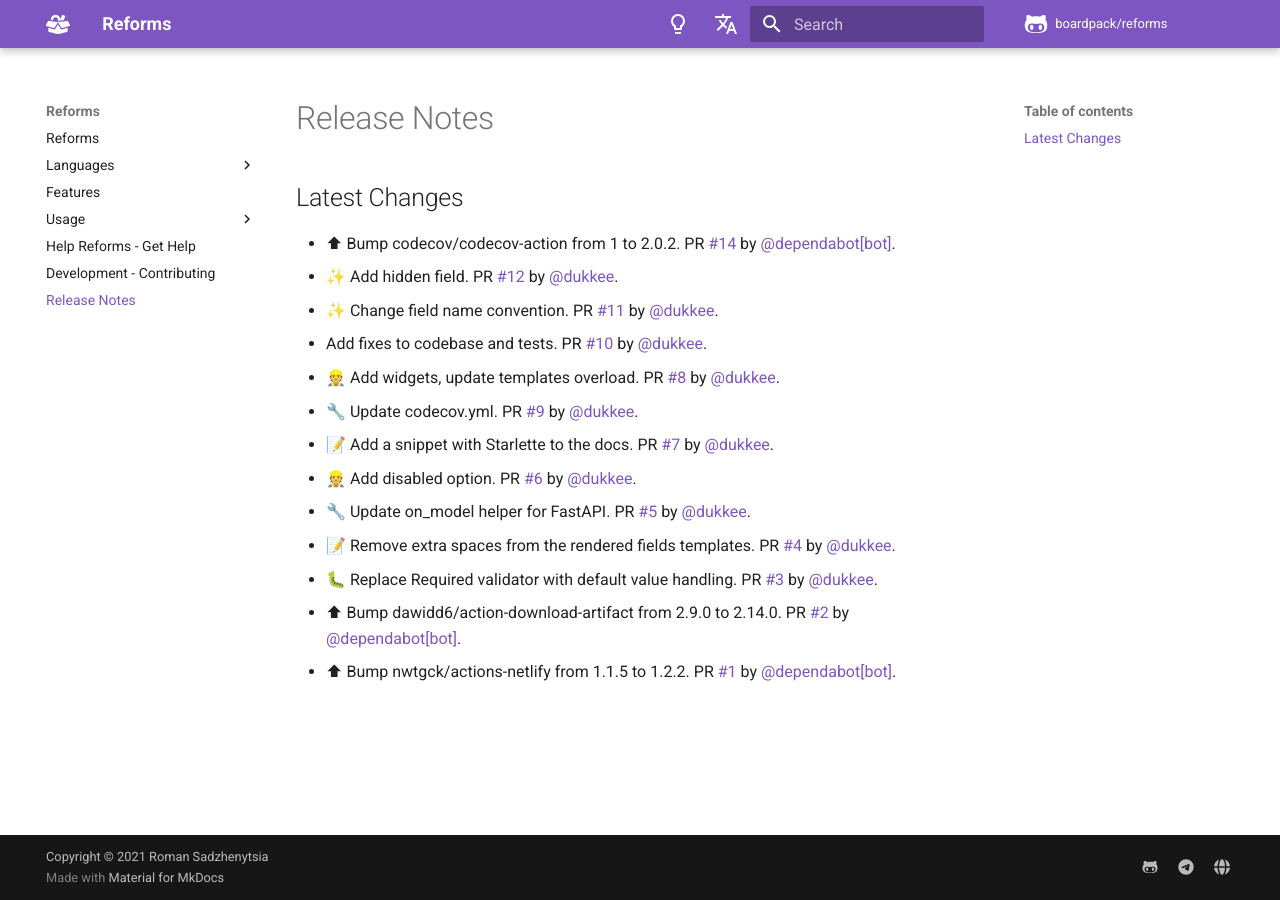
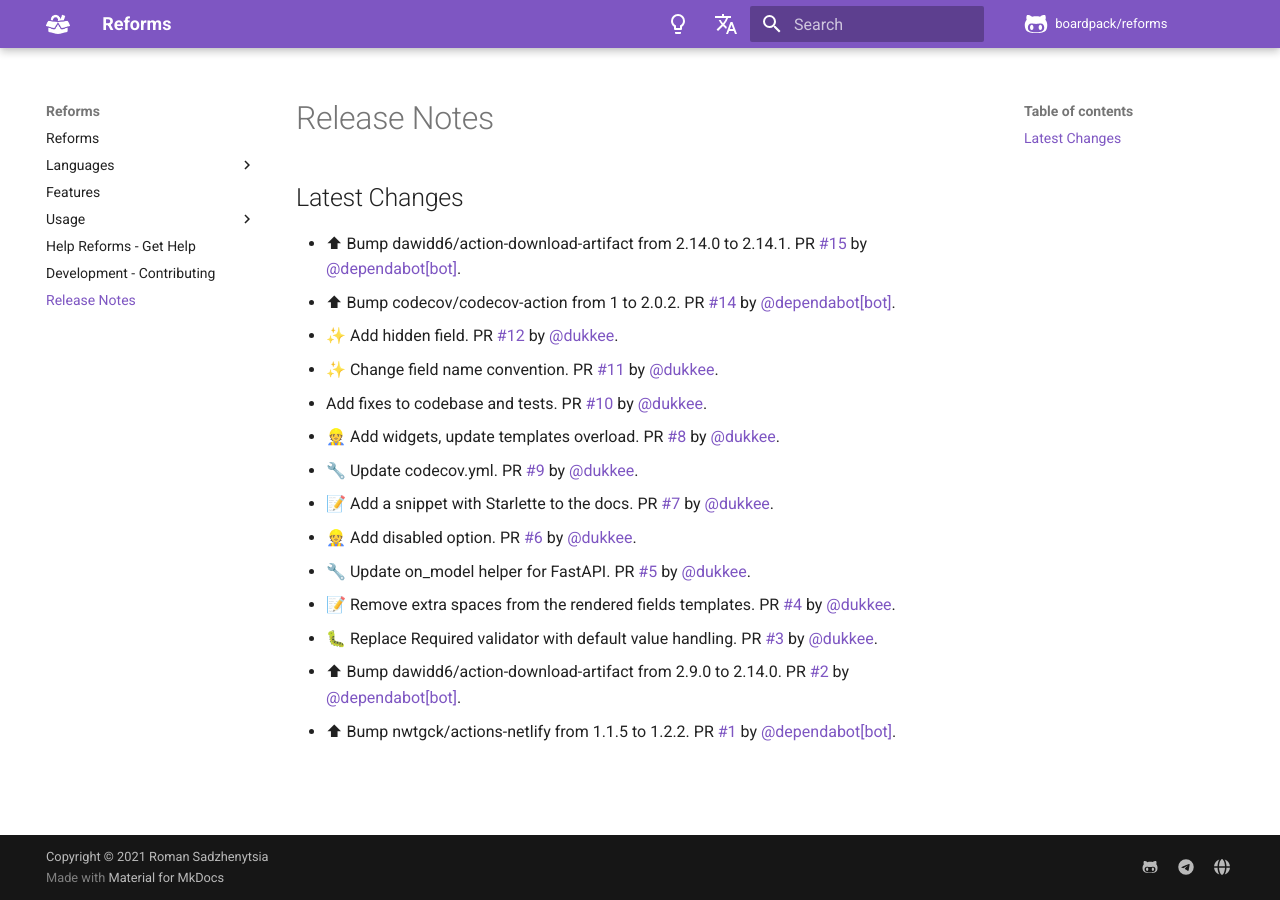
Before and after one commit to boardpack/reforms, an MkDocs documentation site: the page built from docs/en/docs/release-notes.md, in a window 1280 px wide. Built offline with MkDocs 1.6.1 and Material for MkDocs 9.7.7, drawn with Linux system fonts in a browser that asks for light colours; comment, search, counter and statistics services are not loaded.

Commit message:
📝 Update release notes

```diff
--- a/docs/en/docs/release-notes.md
+++ b/docs/en/docs/release-notes.md
@@ -2,6 +2,7 @@
 
 ## Latest Changes
 
+* ⬆ Bump dawidd6/action-download-artifact from 2.14.0 to 2.14.1. PR [#15](https://github.com/boardpack/reforms/pull/15) by [@dependabot[bot]](https://github.com/apps/dependabot).
 * ⬆ Bump codecov/codecov-action from 1 to 2.0.2. PR [#14](https://github.com/boardpack/reforms/pull/14) by [@dependabot[bot]](https://github.com/apps/dependabot).
 * ✨ Add hidden field. PR [#12](https://github.com/boardpack/reforms/pull/12) by [@dukkee](https://github.com/dukkee).
 * ✨ Change field name convention. PR [#11](https://github.com/boardpack/reforms/pull/11) by [@dukkee](https://github.com/dukkee).
```
